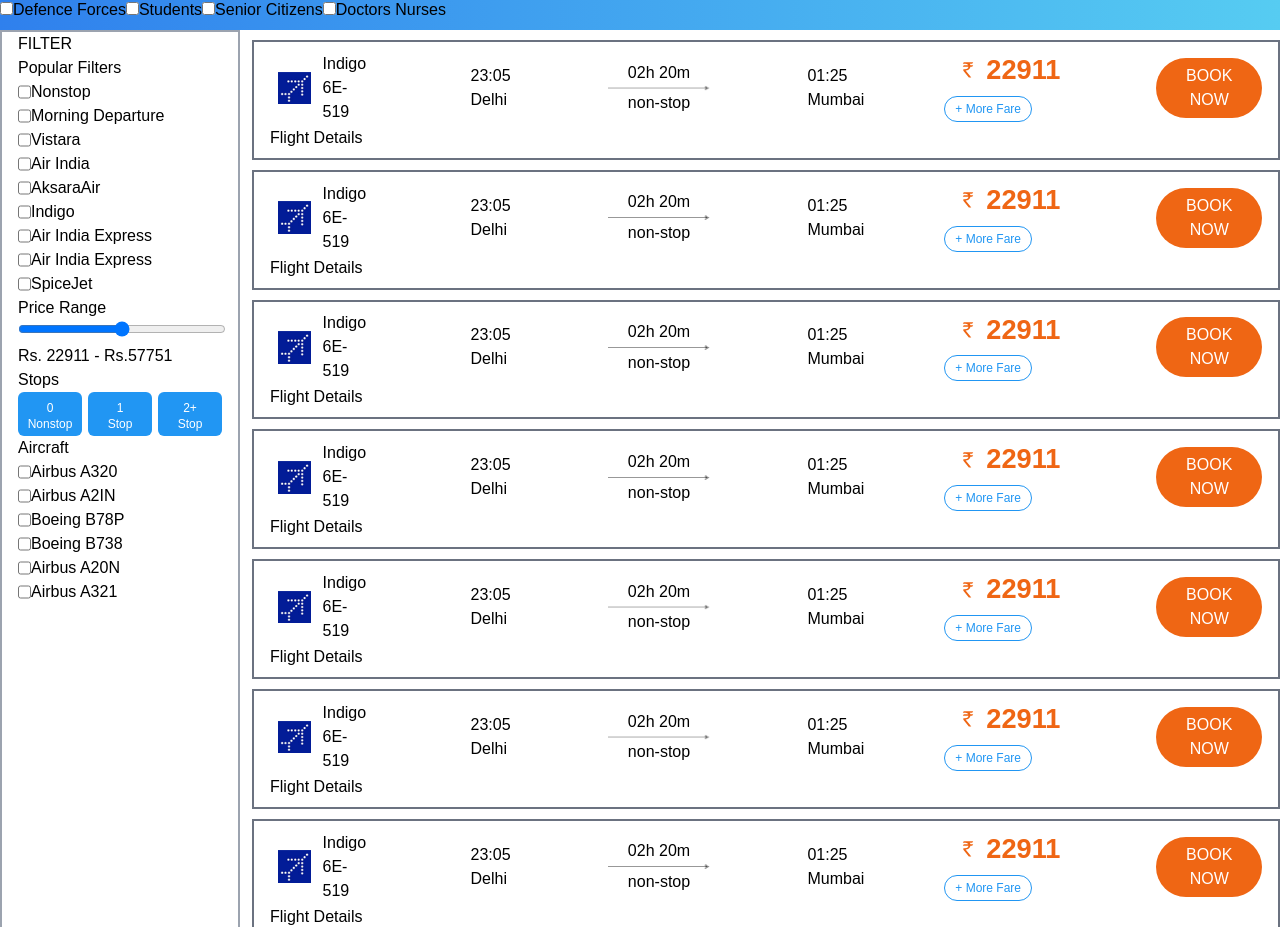
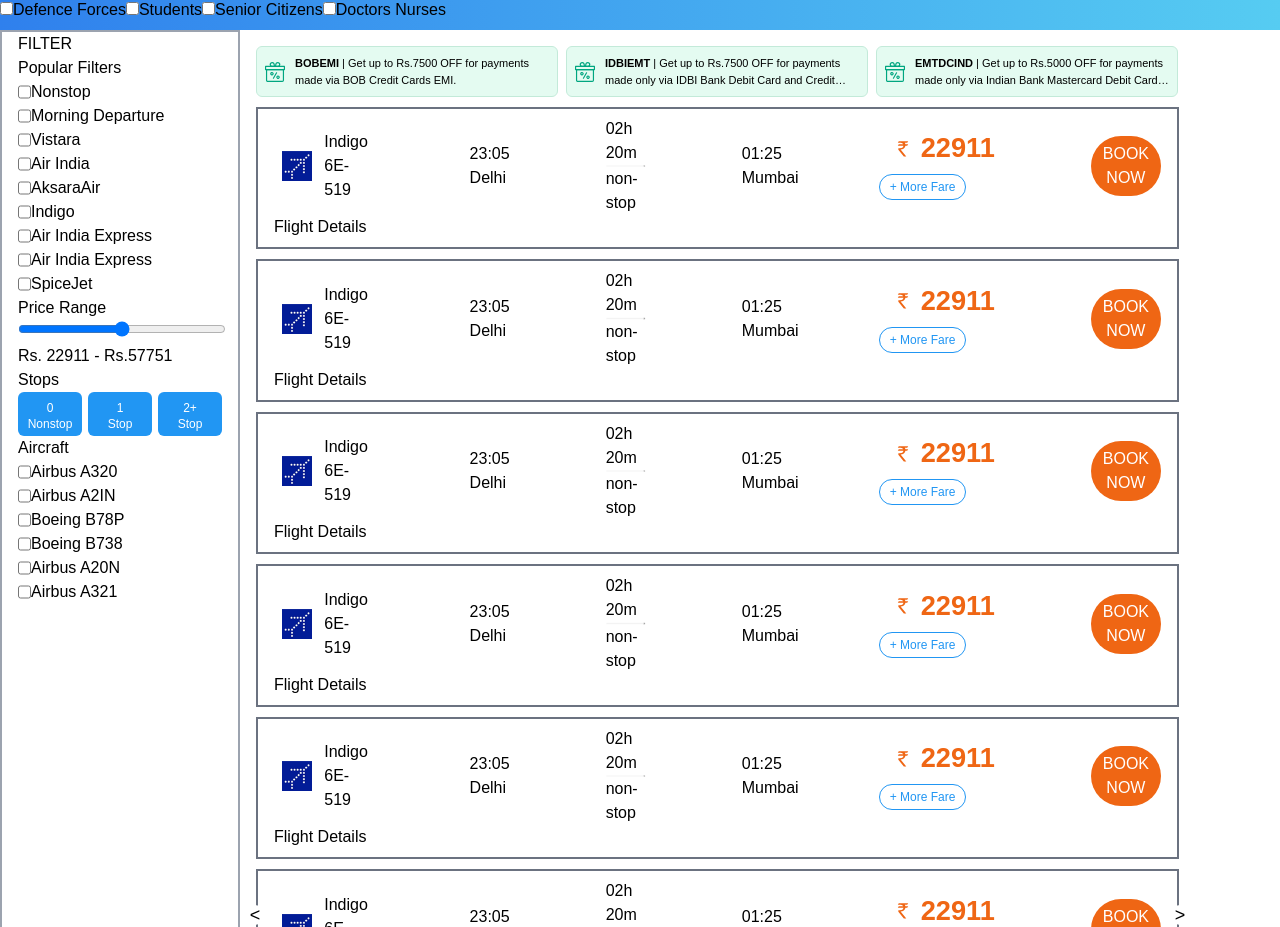
Before and after one commit to dhanjyoti/EaseMyTrip-Clone---React-Project-2---u2s501k5g1gi, a React (Create React App) app: page /flightlist in a window 1280 px wide. Shown: the part 125-1052 px from the top of the page. Built offline with nearby package versions, Linux system fonts and the light colour scheme.

Commit message:
flight list offers carusal initiated

```diff
--- /dev/null
+++ b/src/components/FlightListOfferCode.jsx
@@ -0,0 +1,16 @@
+import React from 'react'
+import GiftBox from '../images/gift-box.svg';
+
+const FlightListOfferCode = ({code, tagline}) => {
+  return (
+    <div className='snap-start flex flex-row shrink-0 items-center bg-[#e4fbf1] rounded-md border border-[#c3ead9] text-[11px] p-2 min-h-[51px] m-auto w-[302px]'>
+        <div className='mr-[10px] flex-shrink-0 w-5 h-5'><img src={GiftBox}/></div>
+        <div className='overflow-hidden line-clamp-2'>
+            <strong>{code}</strong>
+            {tagline}
+        </div>
+    </div>
+  )
+}
+
+export default FlightListOfferCode
--- a/src/pages/FlightList.js
+++ b/src/pages/FlightList.js
@@ -1,11 +1,29 @@
-import React from 'react'
+import React, { useEffect, useRef } from 'react'
 import SwapNewIcon from '../images/flightCardImage/swap-nw-icn.png'
 import '../styles/flight.css'
 import FilterCheckBox from '../components/FilterCheckBox'
 import FlightRoute from '../components/flightRouteCard/FlightRoute'
 import Stopage from '../components/Stopage'
+import FlightListOfferCode from '../components/FlightListOfferCode'
 
 const FlightList = () => {
+    const scrollerRef = useRef(null)
+
+    const prevScroll = () => {
+        scrollerRef.current?.scrollBy(-306, 0)
+        if (scrollerRef.current.scrollLeft == 0) {
+            scrollerRef.current.scrollLeft = scrollerRef.current.scrollWidth;
+        }
+
+    }
+
+    const nextScroll = () => {
+        scrollerRef.current?.scrollBy(306, 0)
+        if (scrollerRef.current.scrollLeft + scrollerRef.current.clientWidth >= scrollerRef.current.scrollWidth) {
+            scrollerRef.current.scrollLeft = 0;
+        }
+    }
+
     return (
         <div>
             <div>
@@ -77,32 +95,32 @@
                         <ul className='flex flex-row'>
                             <li>
                                 <label>
-                                    <input type='checkbox'/>
+                                    <input type='checkbox' />
                                     Defence Forces
                                 </label>
                             </li>
                             <li>
                                 <label>
-                                    <input type='checkbox'/>
+                                    <input type='checkbox' />
                                     Students
                                 </label>
                             </li>
                             <li>
                                 <label>
-                                    <input type='checkbox'/>
+                                    <input type='checkbox' />
                                     Senior Citizens
                                 </label>
                             </li>
                             <li>
                                 <label>
-                                    <input type='checkbox'/>
+                                    <input type='checkbox' />
                                     Doctors Nurses
                                 </label>
                             </li>
                         </ul>
                     </div>
                 </div>
-                <div className='flex flex-row'>
+                <div className='flex flex-row max-w-full'>
                     <div className='flex flex-col border-2 border-gray-400 w-60 px-4'>
                         <div><h2>FILTER</h2></div>
                         <div>
@@ -127,7 +145,7 @@
                         <div>
                             <h3>Stops</h3>
                             <div className='flex flex-row gap-[6px]'>
-                                <Stopage stopsNumber={"0"} stops={"Nonstop"}/>
+                                <Stopage stopsNumber={"0"} stops={"Nonstop"} />
                                 <Stopage stopsNumber={"1"} stops={"Stop"} />
                                 <Stopage stopsNumber={"2+"} stops={"Stop"} />
                             </div>
@@ -142,8 +160,20 @@
                             <FilterCheckBox name={"Airbus A321"} />
                         </div>
                     </div>
-                    <div className='pl-3'>
-                        <FlightRoute />
+                    <div className='flex flex-col w-[955px] relative h-fit p-4'>
+                        <button onClick={() => prevScroll()} className='ml-[5px] absolute text-black z-10 left-0 top-1/2 transform -translate-y-1/2 rounded-full flex items-center  justify-center w-5 h-5 bg-white text-lg'>{'<'}</button>
+                        <button onClick={() => nextScroll()} className='mr-[5px] absolute text-black z-10 right-0 top-1/2 transform -translate-y-1/2 rounded-full flex items-center  justify-center w-5 h-5 bg-white text-lg'>{'>'}</button>
+                        <div ref={scrollerRef} className='scroll-smooth snap-mandatory snap-x flex flex-row overflow-x-auto scroller gap-x-2'>
+                            <FlightListOfferCode code={"BOBEMI"} tagline={" | Get up to Rs.7500 OFF for payments made via BOB Credit Cards EMI."} />
+                            <FlightListOfferCode code={"IDBIEMT"} tagline={" | Get up to Rs.7500 OFF for payments made only via IDBI Bank Debit Card and Credit Card."} />
+                            <FlightListOfferCode code={"EMTDCIND"} tagline={" | Get up to Rs.5000 OFF for payments made only via Indian Bank Mastercard Debit Cards only."} />
+                            <FlightListOfferCode code={"EMTMBK"} tagline={" | Get up to Rs.500 OFF for payments via MobiKwik."} />
+                            <FlightListOfferCode code={"DELIGHT"} tagline={" | Win a Flight, Hotel stay and Holiday and Get assured voucher worth INR 5000"} />
+                            <FlightListOfferCode code={"ICICIAMZ"} tagline={" | Get up to Rs.5000 OFF for payments via ICICI Amazon Co-Branded Credit Card."} />
+                        </div>
+                        <div className=''>
+                            <FlightRoute />
+                        </div>
                     </div>
                 </div>
             </div>
--- a/src/styles/flight.css
+++ b/src/styles/flight.css
@@ -18,3 +18,7 @@
     font-weight: 600;
     margin-top: 21px;
 }
+
+.scroller::-webkit-scrollbar{
+    display: none;
+}
```
Also changed, not shown: src/images/gift-box.svg (added).
